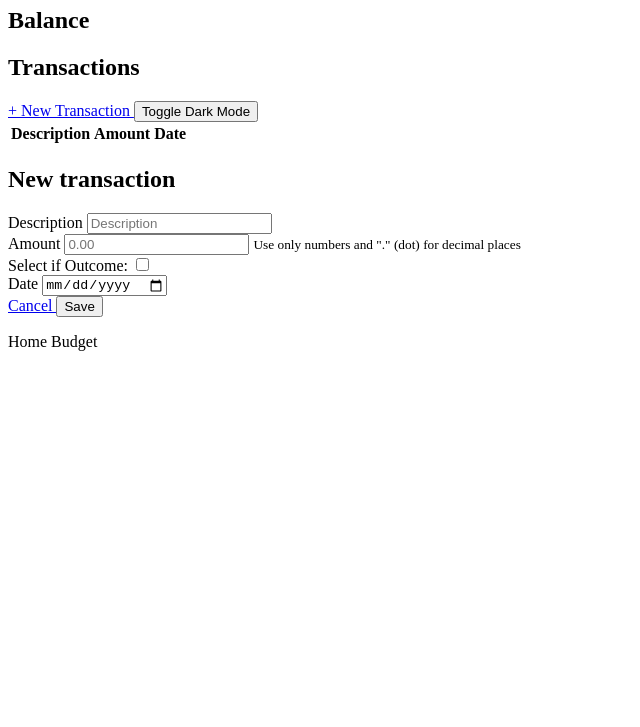
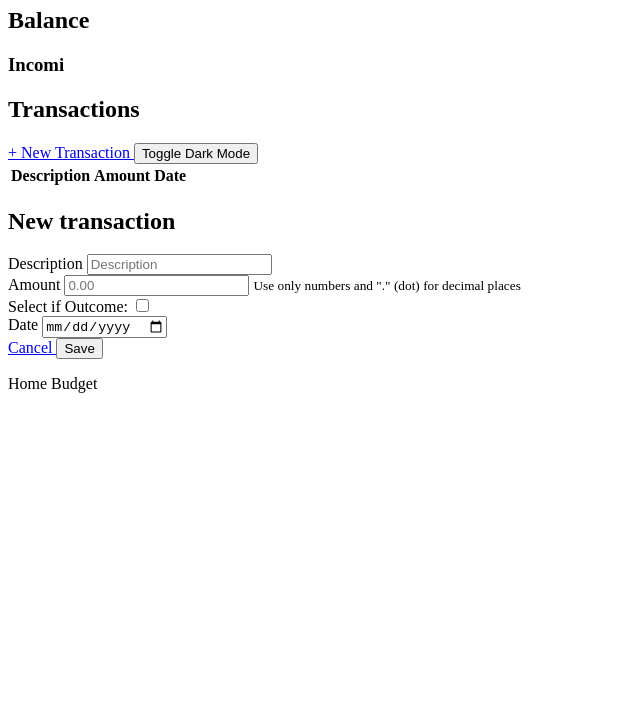
Before and after one commit to aronreisx/home-budget, a plain HTML site: page index.html in a window 1280 px wide. Shown: the part 73-800 px from the top of the page, without its empty margins (0-640 px from the left). Drawn offline with Linux system fonts and the light colour scheme; a script that the page names is missing.

Commit message:
feat: new elements added

```diff
--- a/index.html
+++ b/index.html
@@ -5,6 +5,7 @@
     <meta http-equiv="X-UA-Compatible" content="IE=edge" />
     <meta name="viewport" content="width=device-width, initial-scale=1.0" />
     <title>Home Budget</title>
+    <link rel="stylesheet" href="style.css">
     <script src="script.js" defer></script>
   </head>
   <body>
@@ -15,7 +16,9 @@
       <section id="balance">
         <h2 class="sr-only">Balance</h2>
 
-        <div class="card"></div>
+        <div class="card">
+          <h3>Incomi</h3>
+        </div>
         <div class="card"></div>
         <div class="card total"></div>
       </section>
```
